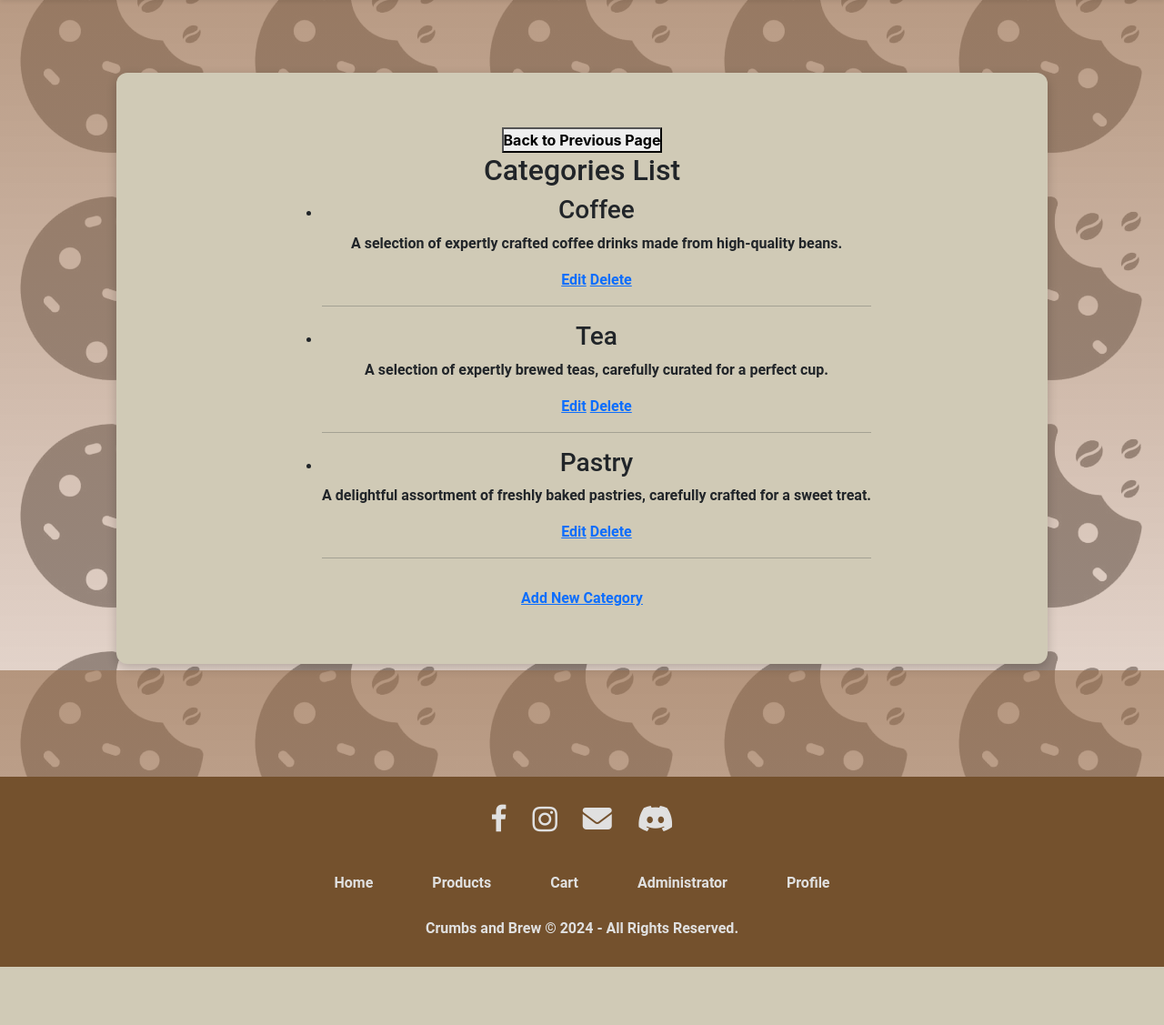
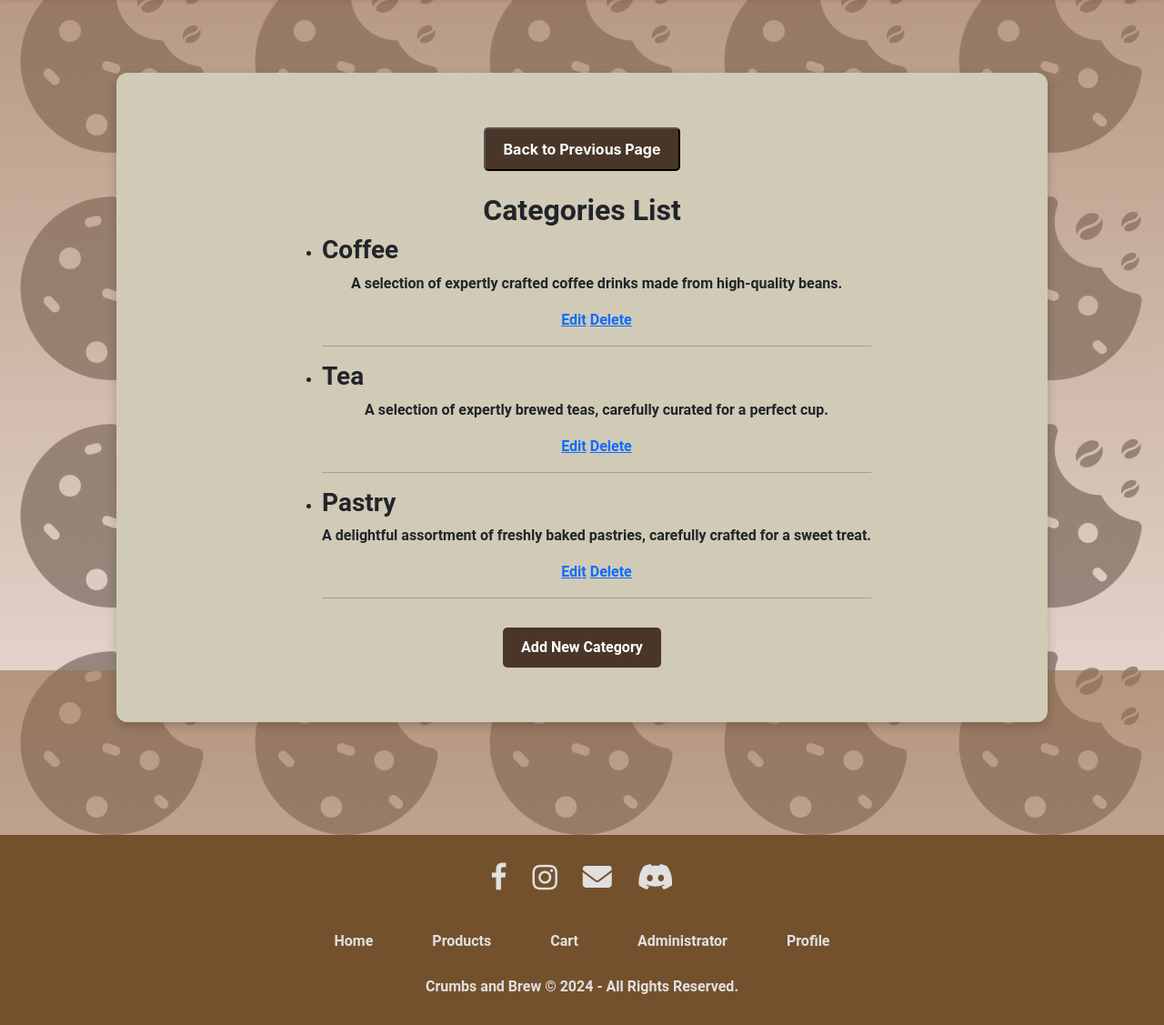
Before and after one commit to Ar-Dee08/websys-proj-main, a PHP site: page /view_category.php in a window 1280 px wide. Shown: the part 63-1190 px from the top of the page at 91% size. Before the commit the page ends 1126 px from the top, so only its background shows below. Run offline with PHP 8.4, Linux system fonts and the light colour scheme; data comes from the database, SQL or seed files in the repository.

Commit message:
cleaning

```diff
--- a/add_admin.php
+++ b/add_admin.php
@@ -42,7 +42,8 @@ if ($_SERVER['REQUEST_METHOD'] === 'POST' && isset($_POST['add_admin'])) {
 </head>
 <body>
     <div class="container-1">
-        <h1>Add New Admin</h1>
+    <button onclick="window.history.back()" style="color: white; background-color: #493628; font-weight: bold; padding: 10px 20px; border-radius: 5px; text-decoration: none;">Back to Previous Page</button><br>
+        <h1 style="margin-bottom: 10px;"><strong>Add New Admin</strong></h1>
         <form action="add_admin.php" method="POST">
             <input type="text" name="username" placeholder="Username" required>
             <input type="email" name="email" placeholder="Email" required>
--- a/add_order.php
+++ b/add_order.php
@@ -49,7 +49,7 @@ $product_result = mysqli_query($conn, $product_query);
 </head>
 <body>
     <div class="container-1">
-        <button onclick="window.history.back()">Back to Previous Page</button>
+        <button onclick="window.history.back()" style="color: white; background-color: #493628; font-weight: bold; padding: 10px 20px; border-radius: 5px; text-decoration: none;">Back to Previous Page</button><br>
         <h2>Product List</h2>
         <form method="POST">
             <?php if (mysqli_num_rows($product_result) > 0): ?>
--- a/add_product.php
+++ b/add_product.php
@@ -58,8 +58,8 @@ if (isset($_POST['submit'])) {
 </head>
 <body>
     <div class="container-1">
-        <button onclick="window.history.back()">Back to Previous Page</button>
-        <h2>Add a New Product</h2>
+        <button onclick="window.history.back()" style="color: white; background-color: #493628; font-weight: bold; padding: 10px 20px; border-radius: 5px; text-decoration: none;">Back to Previous Page</button><br>
+        <h2><b>Add a New Product</b></h2>
         <form action="add_product.php" method="POST" enctype="multipart/form-data">
             <label for="product_name">Product Name:</label><br>
             <input type="text" name="product_name" id="product_name" required><br><br>
@@ -87,7 +87,7 @@ if (isset($_POST['submit'])) {
             <label for="prod_img">Product Image:</label><br>
             <input type="file" name="prod_img" id="prod_img"><br><br>
 
-            <input type="submit" name="submit" value="Add Product">
+            <input type="submit" name="submit" value="Add Product" style="color: white; background-color: #493628; font-weight: bold; padding: 10px 20px; border-radius: 5px;">
         </form>
     </div>
 </body>
--- a/dashboard.php
+++ b/dashboard.php
@@ -32,7 +32,7 @@ $username = $_SESSION['username'];
 
     <div class="container-1">
         <div class="content">
-            <h1>Hi there, <?php echo htmlspecialchars($username); ?>!</h1>
+            <h1>Hi there, <strong><?php echo '<b>' . htmlspecialchars($username) . '</b>'; ?></strong>!</h1>
             <h3 style="color: #636363;">What would you like to do today?</h3>
             <div class="form-con">
     <ul class="form-list">
--- a/edit_category.php
+++ b/edit_category.php
@@ -50,6 +50,7 @@ if (isset($_POST['submit'])) {
 </head>
 <body>
     <div class="container-1">
+    <h2><strong><?php echo (isset($_GET['id'])) ? 'Edit Category' : 'Add New Category'; ?></strong></h2>
         <form action="" method="post">
             <label for="category_name">Category Name:</label>
             <input type="text" id="category_name" name="category_name" value="<?php echo (isset($category)) ? $category['category_name'] : ''; ?>">
@@ -57,10 +58,9 @@ if (isset($_POST['submit'])) {
             <label for="category_description">Category Description:</label>
             <textarea id="category_description" name="category_description"><?php echo (isset($category)) ? $category['category_description'] : ''; ?></textarea>
             <br><br>
-            <input type="submit" name="submit" value="<?php echo (isset($_GET['id'])) ? 'Update' : 'Add'; ?>">
+            <input type="submit" name="submit" value="<?php echo (isset($_GET['id'])) ? 'Update' : 'Add'; ?>" style="color: white; background-color: #493628; font-weight: bold; padding: 10px 20px; border-radius: 5px; text-decoration: none;">
         </form>
     </div>
-    <h2><?php echo (isset($_GET['id'])) ? 'Edit Category' : 'Add New Category'; ?></h2>
 </body>
 <footer>
     <?php
--- a/edit_profile.php
+++ b/edit_profile.php
@@ -104,7 +104,8 @@ if ($_SERVER['REQUEST_METHOD'] == 'POST') {
 </head>
 <body>
     <div class="container-1">
-    <h1>Edit Profile</h1>
+    <button onclick="window.history.back()" style="color: white; background-color: #493628; font-weight: bold; padding: 10px 20px; border-radius: 5px; text-decoration: none;">Back to Previous Page</button><br>
+    <h1><strong>Edit Profile</strong></h1>
         <form method="POST" action="">
             <label for="name">Name:</label>
             <input type="text" id="name" name="username" value="<?php echo htmlspecialchars($row['username']); ?>" required><br>
--- a/products.php
+++ b/products.php
@@ -27,7 +27,7 @@ if (!isset($_SESSION['user_id'])) {
     <?php include 'includes/header.php'; ?>
     <div class="container-1">
         <div class="content" style="text-align: center; align-items: center;">
-        <h2>Product Page</h2>
+        <h2><strong>Product Page</strong></h2>
         <form action="view_category.php" method="get" style="display: inline-block; width: 500%;">
             <button type="submit" style="width: 100%;">Category</button>
         </form>
--- a/transaction.php
+++ b/transaction.php
@@ -38,7 +38,7 @@ if (!$result) {
 </head>
 <body>
     <div class="container-1">
-        <h2>Transaction Records</h2>
+        <h2><strong>Transaction Records</strong></h2>
         <?php if (mysqli_num_rows($result) > 0): ?>
             <table border="1">
                 <thead>
--- a/view_admin.php
+++ b/view_admin.php
@@ -53,7 +53,7 @@ if (!$result) {
 </head>
 <body>
     <div class="container-1">
-        <br><h1>Admins List</h1>
+        <br><h1><strong>Admins List</strong></h1>
         <p style="color: red;">Note: Only the moderator can edit admin credentials.</p>
         <table border="1">
             <tr>
@@ -97,7 +97,7 @@ if (!$result) {
 
         <br>
         <a href="add_admin.php">
-            <button>Add New Account</button>
+            <button style="color: white; background-color: #493628; font-weight: bold; padding: 10px 20px; border-radius: 5px;">Add New Account</button>
         </a>
     </div>
 </body>
--- a/view_category.php
+++ b/view_category.php
@@ -25,16 +25,22 @@ if (!$result) {
     <title>View Categories</title>
     <link rel="icon" href="images/img-003.ico" type="image/x-icon">
     <link href="styles.css" rel="stylesheet">
+    <style>
+        .category-title {
+            font-weight: bold;
+            text-align: left;
+        }
+    </style>
 </head>
 <body>
     <div class="container-1">
-    <button onclick="window.history.back()">Back to Previous Page</button>
-    <h2>Categories List</h2>
+    <button onclick="window.history.back()" style="color: white; background-color: #493628; font-weight: bold; padding: 10px 20px; border-radius: 5px; text-decoration: none;">Back to Previous Page</button><br>
+    <h2><strong>Categories List</strong></h2>
         <?php if (mysqli_num_rows($result) > 0) : ?>
             <ul>
                 <?php while ($category = mysqli_fetch_assoc($result)) : ?>
                     <li>
-                        <h3><?php echo $category['category_name']; ?></h3>
+                        <h3 class="category-title"><?php echo $category['category_name']; ?></h3>
                         <p><?php echo $category['category_description']; ?></p>
                         <a href="edit_category.php?id=<?php echo $category['category_id']; ?>">Edit</a>
                         <a href="delete_category.php?id=<?php echo $category['category_id']; ?>">Delete</a>
@@ -45,7 +51,7 @@ if (!$result) {
         <?php else: ?>
             <p>No categories added yet.</p>
         <?php endif; ?>
-        <a href="edit_category.php">Add New Category</a>
+        <a href="edit_category.php" style="color: white; background-color: #493628; font-weight: bold; padding: 10px 20px; border-radius: 5px; text-decoration: none;">Add New Category</a>
     </div>
 </body>
 <footer>
--- a/view_product.php
+++ b/view_product.php
@@ -25,8 +25,8 @@ if (!$result) {
 </head>
 <body>
     <div class="container-1">
-        <button onclick="window.history.back()">Back to Previous Page</button>
-        <h2>Active Products List</h2>
+        <button onclick="window.history.back()" style="color: white; background-color: #493628; font-weight: bold; padding: 10px 20px; border-radius: 5px; text-decoration: none;">Back to Previous Page</button><br>
+        <h2><strong>Active Products List</strong></h2><br>
         <?php if (mysqli_num_rows($result) > 0) : ?>
             <ul>
                 <?php while ($product = mysqli_fetch_assoc($result)) : ?>
@@ -56,7 +56,7 @@ if (!$result) {
         <?php else: ?>
             <p>No active products available.</p>
         <?php endif; ?>
-        <a href="removed_product.php">View Removed Products</a>
+        <a href="removed_product.php" style="color: white; background-color: #493628; font-weight: bold; padding: 10px 20px; border-radius: 5px; text-decoration: none;">View Removed Products</a>
     </div>
 </body>
 <footer>
--- a/view_profile.php
+++ b/view_profile.php
@@ -55,12 +55,12 @@ $stmt->close();
 </head>
 <body>
     <div class="container-1">
-        <h1>Profile Page</h1>
+        <h1><strong>Profile Page</strong></h1>
         <p><strong>Name:</strong> <?php echo htmlspecialchars($row['username']); ?></p>
         <p><strong>Email:</strong> <?php echo htmlspecialchars($row['email']); ?></p>
         <p><strong>Birthdate:</strong> <?php echo htmlspecialchars($row['birthdate'] ?? 'Not Set'); ?></p>
         <p><strong>Sex:</strong> <?php echo htmlspecialchars($row['sex'] ?? 'Not Set'); ?></p>
-        <button onclick="location.href='edit_profile.php'">Edit Profile</button>
+        <button style="color: white; background-color: #493628; font-weight: bold; padding: 10px 20px; border-radius: 5px;" onclick="location.href='edit_profile.php'">Edit Profile</button>
     </div>
 </body>
 <footer>
```
